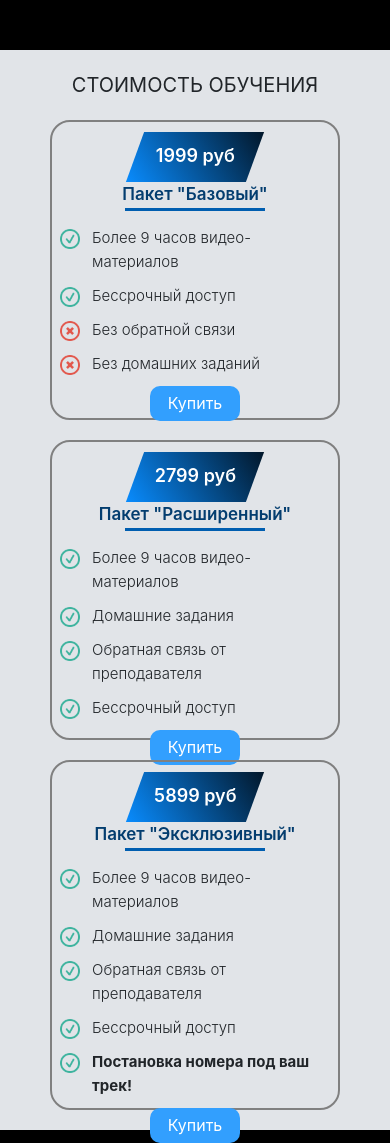
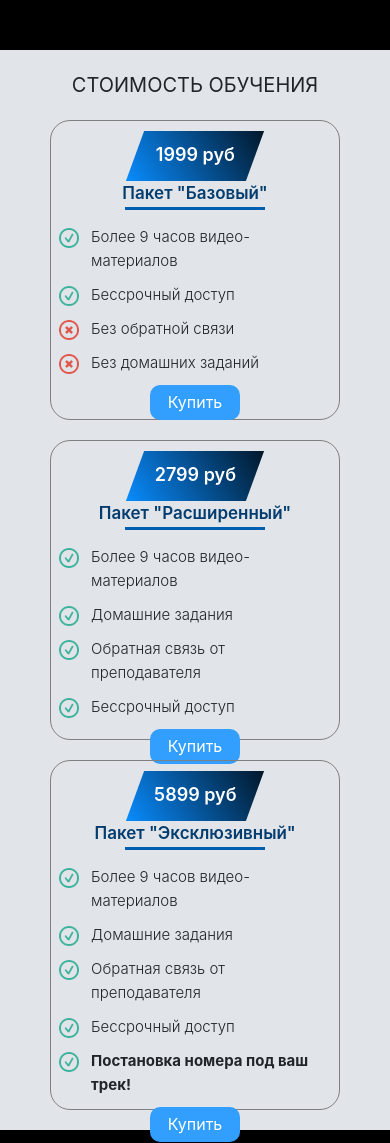
Before and after one commit to lepraleprosy-hnw/lepraleprosy-hnw.github.io, a plain HTML site: page index.html in a window 390 px wide. Shown: the part 2580-3723 px from the top of the page. Drawn offline with Linux system fonts and the light colour scheme; grey boxes are pictures that could not be loaded; files whose address does not match are found by name.

Commit message:
Add files via upload

```diff
--- a/sass/style.sass
+++ b/sass/style.sass
@@ -112,7 +112,7 @@
     .price-block
         width: 290px
         height: 300px
-        border: 2px solid gray
+        border: 1px solid gray
         border-radius: 20px
         padding: 10px
         margin-bottom: 20px
```
Also changed, not shown: css/style.min.css.
